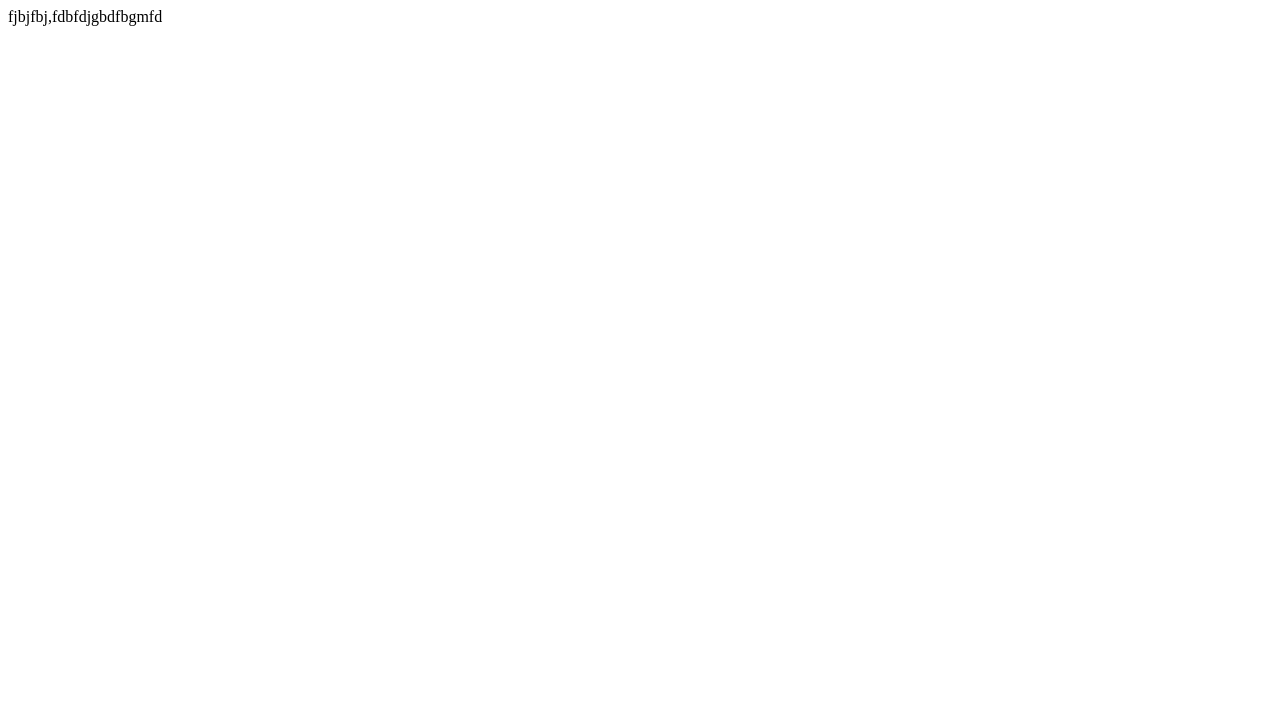
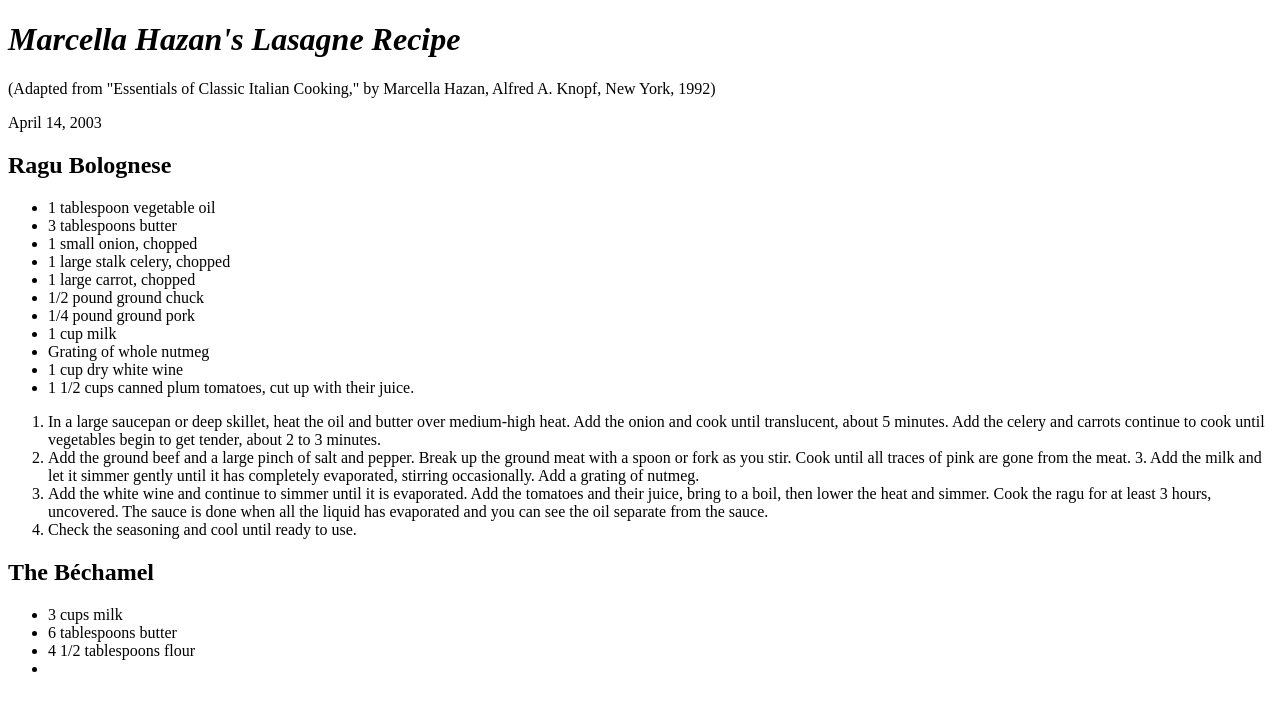
Before and after one commit to jSodonnell66/myFirstWebpage.html, a website: page index1.html in a window 1280 px wide. Drawn offline with Linux system fonts and the light colour scheme.

Commit message:
gh repo clone jSodonnell66/index1.html

```diff
--- a/index1.html
+++ b/index1.html
@@ -7,6 +7,65 @@
     <title>Document</title>
 </head>
 <body>
-    fjbjfbj,fdbfdjgbdfbgmfd
+        <h1><strong><em>Marcella Hazan's Lasagne Recipe</em></strong></h1>
+
+     <p>(Adapted from "Essentials of Classic Italian Cooking," by Marcella Hazan, Alfred A. Knopf, New York, 1992)</p>
+
+     <p>April 14, 2003</p>
+
+     <h2>Ragu Bolognese</h2>
+
+     <ul>
+        <li>1 tablespoon vegetable oil</li>
+
+        <li>3 tablespoons butter</li>
+
+        <li>1 small onion, chopped</li>
+
+        <li>1 large stalk celery, chopped</li>
+
+        <li>1 large carrot, chopped</li>
+
+        <li>1/2 pound ground chuck</li>
+
+        <li>1/4 pound ground pork</li>
+
+        <li>1 cup milk</li>
+
+        <li>Grating of whole nutmeg</li>
+
+        <li>1 cup dry white wine</li>
+
+        <li>1 1/2 cups canned plum tomatoes, cut up with their juice.</li>
+     </ul>
+
+     <ol>
+
+    <li>In a large saucepan or deep skillet, heat the oil and butter over medium-high heat. Add the onion and cook until translucent, about 5 minutes. Add the celery and carrots continue to cook until vegetables begin to get tender, about 2 to 3 minutes.</li>
+
+    <li>Add the ground beef and a large pinch of salt and pepper. Break up the ground meat with a spoon or fork as you stir. Cook until all traces of pink are gone from the meat. 3. Add the milk and let it simmer gently until it has completely evaporated, stirring occasionally. Add a grating of nutmeg.</li>
+
+    <li> Add the white wine and continue to simmer until it is evaporated. Add the tomatoes and their juice, bring to a boil, then lower the heat and simmer. Cook the ragu for at least 3 hours, uncovered. The sauce is done when all the liquid has evaporated and you can see the oil separate from the sauce.</li>
+
+    <li>Check the seasoning and cool until ready to use.</li>
+
+     </ol>
+
+     <h2>The Béchamel</h2>
+
+     <ul>
+
+    <li>3 cups milk</li>
+
+    <li>6 tablespoons butter</li>
+
+    <li>4 1/2 tablespoons flour</li>
+
+    <li></li>
+
+     </ul>
+
+    </body>
+    </html>
 </body>
 </html>
```
